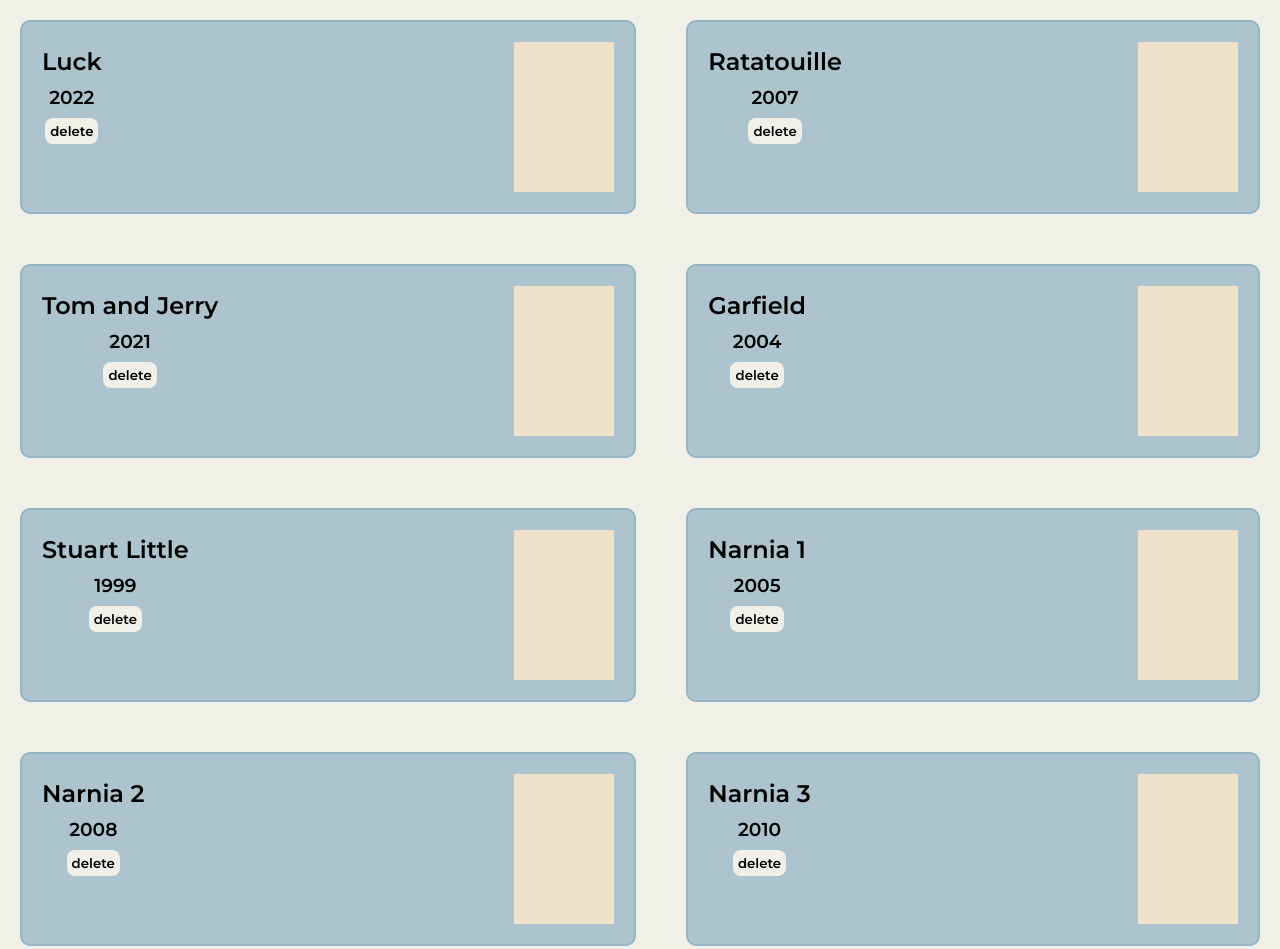
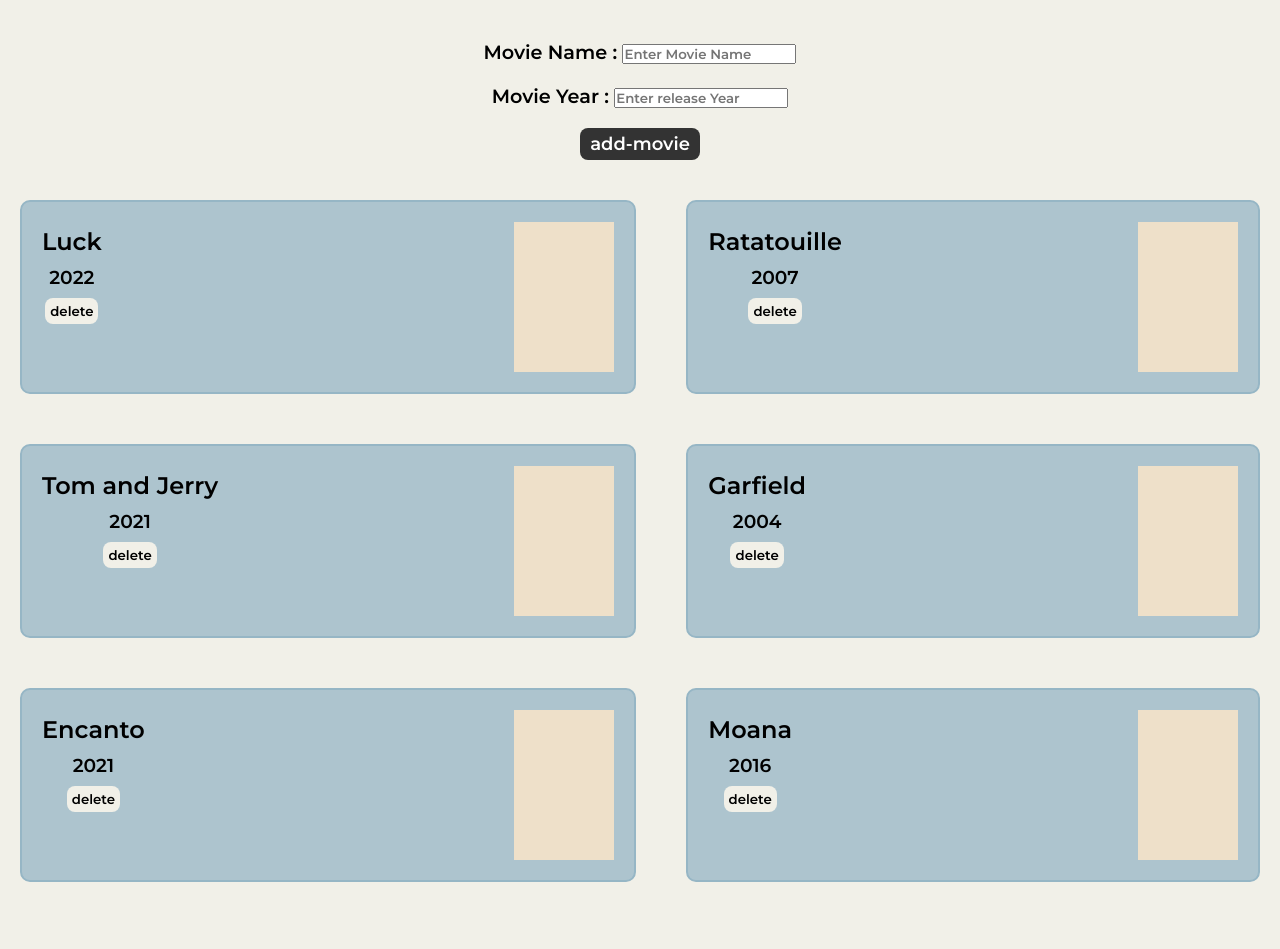
Before and after one commit to SinekaRamu/movieList-app, a plain HTML site: page app/index.html in a window 1280 px wide. Shown: the top 949 px of the page. After the commit the page ends 902 px from the top, so only its background shows below. Drawn offline with Linux system fonts and the light colour scheme.

Commit message:
added form

```diff
--- a/app/index.html
+++ b/app/index.html
@@ -9,6 +9,19 @@
   </head>
 
   <body>
+    <form id="movie-form">
+      <div class="form-element">
+        <label for="movieName">Movie Name : </label>
+        <input id="movieName" type="text" placeholder="Enter Movie Name" />
+      </div>
+      <div class="form-element">
+        <label for="movieYear">Movie Year : </label>
+        <input id="movieYear" type="number" placeholder="Enter release Year" />
+      </div>
+
+      <input type="submit" value="add-movie" id="submit-btn" />
+      <div id="status"></div>
+    </form>
     <div id="app-grid">
       <!--
         Main Division which containers
--- a/app/script-app.js
+++ b/app/script-app.js
@@ -20,26 +20,6 @@
     id: "1694429552349",
     title: "Garfield",
     releaseDate: "2004",
-  },
-  {
-    id: "1694429606142",
-    title: "Stuart Little",
-    releaseDate: "1999",
-  },
-  {
-    id: "1694429617086",
-    title: "Narnia 1",
-    releaseDate: "2005",
-  },
-  {
-    id: "1694429627679",
-    title: "Narnia 2",
-    releaseDate: "2008",
-  },
-  {
-    id: "1694429639358",
-    title: "Narnia 3",
-    releaseDate: "2010",
   },
   {
     id: "1694429655838",
@@ -90,18 +70,77 @@
 
   // To delete the division
   newButton.addEventListener("click", function () {
-    div.remove();
+    removeMovie(movie["id"]);
   });
 
   return div;
 }
 
+//Function to remove movie
+function removeMovie(movieId) {
+  // const filterArrray = favMovies.filter(function(movie){
+  //   return movie.id != movieId
+  // })
+  const filterArrray = favMovies.filter((movie) => movie.id != movieId);
+  favMovies = filterArrray;
+  updateMovieUI();
+}
+
+//function to append the html division
 function appendToApp(movieDiv) {
   const app = document.querySelector("#app-grid");
   app.appendChild(movieDiv);
 }
 
-for (let i = 0; i < favMovies.length; i++) {
-  const movieDiv = cardMovieDiv(favMovies[i]);
-  appendToApp(movieDiv);
+//function to clear the UI
+function clearApp() {
+  const app = document.querySelector("#app-grid");
+  app.innerHTML = "";
 }
+//function to display UI
+function updateMovieUI() {
+  clearApp();
+  for (let i = 0; i < favMovies.length; i++) {
+    const movieDiv = cardMovieDiv(favMovies[i]);
+    appendToApp(movieDiv);
+  }
+}
+
+//function to add form data
+function updateForm() {
+  const form = document.querySelector("#movie-form");
+  form.addEventListener("submit", function (r) {
+    r.preventDefault();
+
+    // fetch form data
+    const name = document.querySelector("#movieName").value;
+    const year = document.querySelector("#movieYear").value;
+
+    createMovieId(name, year);
+  });
+}
+
+//function to add moive elements
+function createMovieId(name, year) {
+  const movie = {
+    id: new Date().getTime(),
+    title: name,
+    releaseDate: year,
+  };
+
+  const status = document.querySelector("#status");
+  if (!year) {
+    status.innerHTML = "enter value";
+  } else {
+    addMovie(movie);
+  }
+}
+//function to add movie
+function addMovie(movie) {
+  favMovies.push(movie);
+  updateMovieUI();
+}
+
+//initial update
+updateMovieUI();
+updateForm();
--- a/app/style.css
+++ b/app/style.css
@@ -24,6 +24,27 @@
     background-color: #EEE0C9;
 }
 
+/* Form for movies */
+#movie-form {
+    padding: 20px;
+    text-align: center;
+    font-size: larger;
+}
+
+.form-element {
+    margin: 20px;
+
+}
+
+#submit-btn {
+    padding: 5px 10px;
+    font-size: large;
+    color: #fff;
+    background-color: #333;
+    border-radius: 8px;
+    border: none;
+}
+/* Grid for movie Card */
 #app-grid {
 
     padding: 20px;
```
